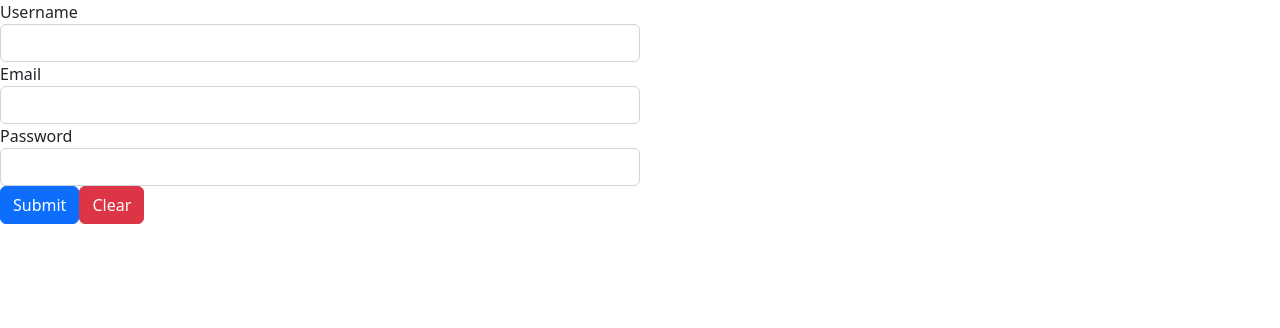
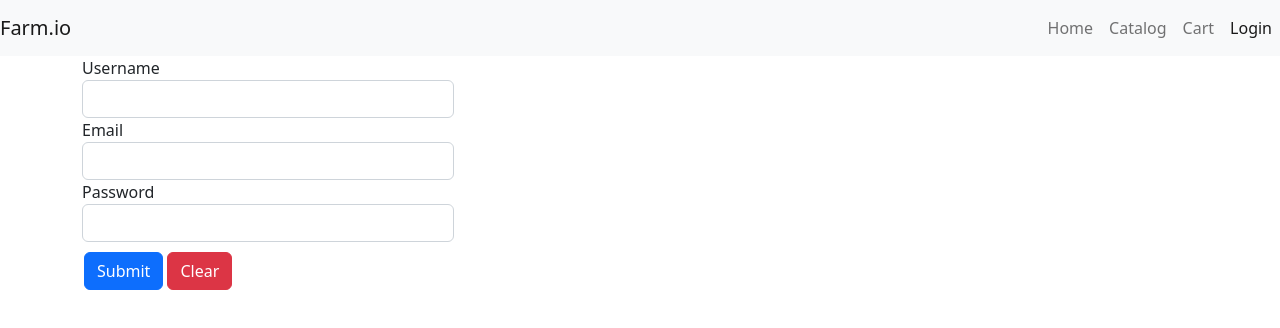
Before and after one commit to kmohan0910/farm.io, an Angular app: page /login in a window 1280 px wide. Before the commit this address led to /. Shown: the top 328 px of the page. Built offline with nearby package versions, Linux system fonts and the light colour scheme.

Commit message:
Added Routing

```diff
--- /dev/null
+++ b/src/app/HomeComponent/home-component/home-component.component.html
@@ -0,0 +1 @@
+<p>home-component works!</p>
--- /dev/null
+++ b/src/app/HomeComponent/home-component/home-component.component.ts
@@ -0,0 +1,15 @@
+import { Component, OnInit } from '@angular/core';
+
+@Component({
+  selector: 'app-home-component',
+  templateUrl: './home-component.component.html',
+  styleUrls: ['./home-component.component.css']
+})
+export class HomeComponentComponent implements OnInit {
+
+  constructor() { }
+
+  ngOnInit(): void {
+  }
+
+}
--- a/src/app/SignupComponent/signup.component.css
+++ b/src/app/SignupComponent/signup.component.css
@@ -1,3 +1,7 @@
 .ng-touched .ng-invalid{
     border: 2px solid red;
 }
+button{
+    margin: 2px;
+    margin-top: 10px;
+}
--- a/src/app/SignupComponent/signup.component.html
+++ b/src/app/SignupComponent/signup.component.html
@@ -1,5 +1,5 @@
-
-  <div class="col-xs-12 col-md-6 col-md-offset-3">
+<div class="container">
+  <div class="col-md-4 col-md-offset-4">
     <form [formGroup]="form" (ngSubmit)="onsubmit()">
       <div class="form-group">
         <label for="username">Username</label>
@@ -18,3 +18,4 @@
       <button class="btn btn-danger" (click)="onClear()">Clear</button>
     </form>
   </div>
+  </div>
--- a/src/app/app-routing.module.ts
+++ b/src/app/app-routing.module.ts
@@ -1,7 +1,13 @@
 import { NgModule } from '@angular/core';
 import { RouterModule, Routes } from '@angular/router';
+import { HomeComponentComponent } from './HomeComponent/home-component/home-component.component';
+import { Signup } from './SignupComponent/signup.component';
 
-const routes: Routes = [];
+const routes: Routes = [
+
+{path: "login", component: Signup },
+{path: "", component: HomeComponentComponent}
+];
 
 @NgModule({
   imports: [RouterModule.forRoot(routes)],
--- a/src/app/app.component.html
+++ b/src/app/app.component.html
@@ -1,4 +1,2 @@
-<div>
-  <signup></signup>
-</div>
+<app-header-component></app-header-component>
 <router-outlet></router-outlet>
--- a/src/app/app.module.ts
+++ b/src/app/app.module.ts
@@ -5,12 +5,16 @@ import { BrowserModule } from '@angular/platform-browser';
 import { AppRoutingModule } from './app-routing.module';
 import { AppComponent } from './app.component';
 import { Signup } from './SignupComponent/signup.component';
+import { HeaderComponentComponent } from './shared/header-component/header-component.component';
+import { HomeComponentComponent } from './HomeComponent/home-component/home-component.component';
 
 
 @NgModule({
   declarations: [
     AppComponent,
     Signup,
+    HeaderComponentComponent,
+    HomeComponentComponent,
   ],
   imports: [
     BrowserModule,
--- /dev/null
+++ b/src/app/shared/header-component/header-component.component.html
@@ -0,0 +1,22 @@
+<nav class="navbar navbar-expand-lg navbar-light bg-light">
+    <a class="navbar-brand" href="#">Farm.io</a>
+    <button class="navbar-toggler" type="button" data-toggle="collapse" data-target="#navbarText" aria-controls="navbarText" aria-expanded="false" aria-label="Toggle navigation">
+      <span class="navbar-toggler-icon"></span>
+    </button>
+    <div class="collapse navbar-collapse my-lg-0"  style="justify-content: end;"  id="navbarText">
+      <ul class="navbar-nav mr-auto">
+        <li class="nav-item active">
+          <a class="nav-link" routerLink="/" routerLinkActive="active" [routerLinkActiveOptions]="{exact: true}">Home</a>
+        </li>
+        <li class="nav-item">
+          <a class="nav-link" href="#" routerLinkActive="active">Catalog</a>
+        </li>
+        <li class="nav-item">
+          <a class="nav-link" href="#">Cart</a>
+        </li>
+        <li class="nav-item">
+            <a class="nav-link" routerLink="login" routerLinkActive="active" [routerLinkActiveOptions]="{exact:true}">Login</a>
+          </li>
+      </ul>
+    </div>
+  </nav>
--- /dev/null
+++ b/src/app/shared/header-component/header-component.component.ts
@@ -0,0 +1,15 @@
+import { Component, OnInit } from '@angular/core';
+
+@Component({
+  selector: 'app-header-component',
+  templateUrl: './header-component.component.html',
+  styleUrls: ['./header-component.component.css']
+})
+export class HeaderComponentComponent implements OnInit {
+
+  constructor() { }
+
+  ngOnInit(): void {
+  }
+
+}
```
Also changed, not shown: src/app/HomeComponent/home-component/home-component.component.css (added), src/app/shared/header-component/header-component.component.css (added), 1 other file (tests, documents, lock files or other folders).
